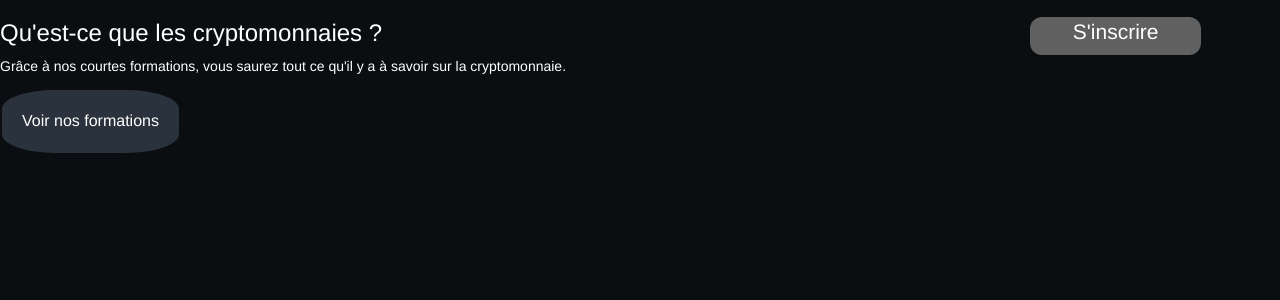
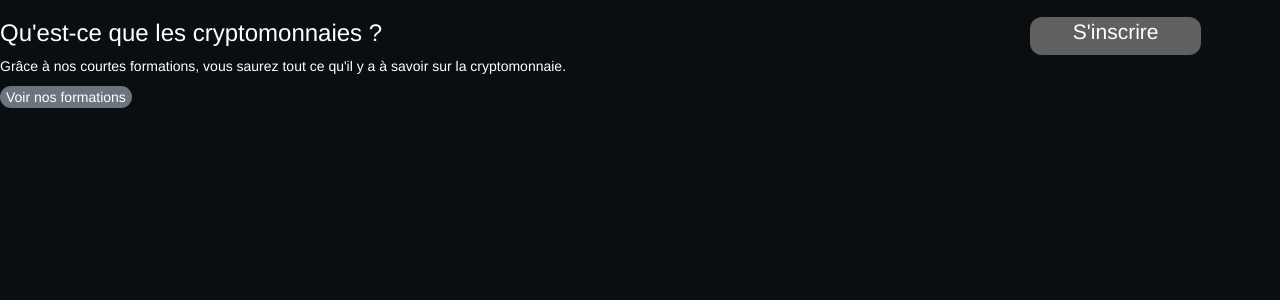
Before and after one commit to Aslan-06/CryptAdvisor_Bootstrap-JQuery-PHP, a PHP site: page / in a window 1280 px wide. Shown: the part 179-479 px from the top of the page. Run offline with PHP 8.4, Linux system fonts and the light colour scheme; some libraries are stand-ins or nearby versions.

Commit message:
mini ajout

```diff
--- a/Templates/Accueil/accueil.php
+++ b/Templates/Accueil/accueil.php
@@ -5,23 +5,8 @@
         <h3> Qu'est-ce que les cryptomonnaies ? </h3>
 
         <div>
-            <style>
-                .button {
-                    background-color: #29323d; /* Green */
-                    border: none;
-                    color: white;
-                    padding: 20px;
-                    text-align: center;
-                    text-decoration: none;
-                    display: inline-block;
-                    font-size: 16px;
-                    margin: 4px 2px;
-                    cursor: pointer;
-                    border-radius: 30%;
-                }
-            </style>
             <p> Grâce à nos courtes formations, vous saurez tout ce qu'il y a à savoir sur la cryptomonnaie. </p>
-            <a href=""><button class="button button5">Voir nos formations</button></a>
+            <a href=""><button class="rounded-pill text-white bg-secondary border-0">Voir nos formations</button></a>
 
         </div>
     </div>
```
